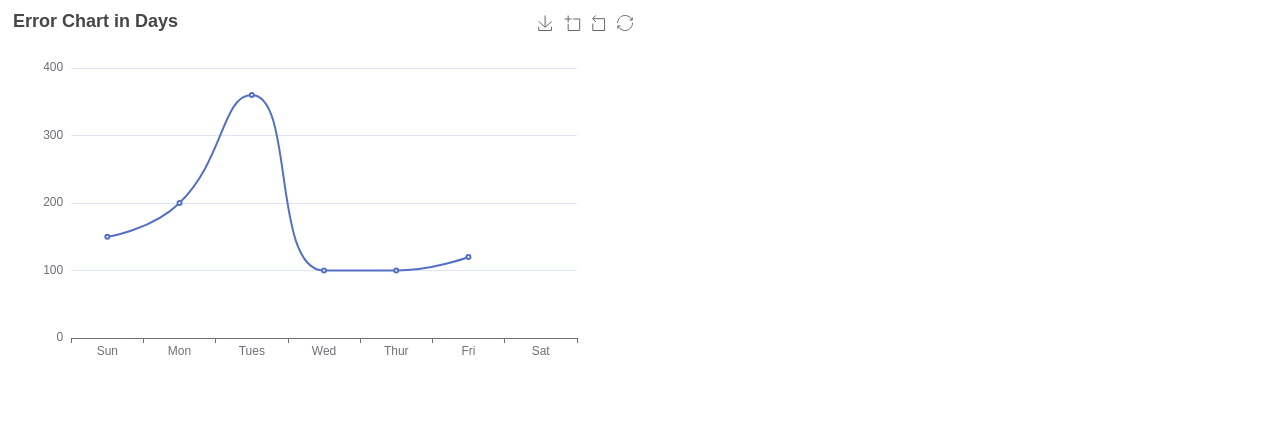
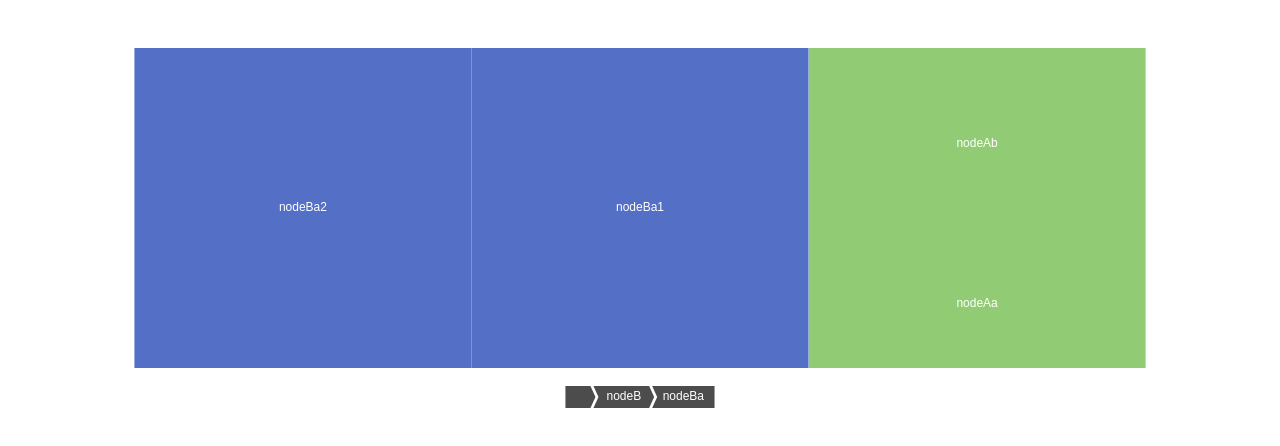
Before and after one commit to Codeyg12/test-view, a Next.js app: page / in a window 1280 px wide. Shown: the top 446 px of the page. Built offline with nearby package versions, Linux system fonts and the light colour scheme.

Commit message:
Starting treemap :

```diff
--- /dev/null
+++ b/app/components/TreeMap.tsx
@@ -0,0 +1,63 @@
+'use client'
+
+import React from 'react';
+import ReactECharts from 'echarts-for-react';
+
+const TreeMap: React.FC = () => {
+
+    const option = {
+        series: [
+          {
+            type: 'treemap',
+            data: [
+              {
+                name: 'nodeA',
+                value: 10,
+                children: [
+                  {
+                    name: 'nodeAa',
+                    value: 4
+                  },
+                  {
+                    name: 'nodeAb',
+                    value: 6,
+                    link: 'http://echarts.apache.org/en/option.html#series-treemap.data.children.link'
+                  }
+                ]
+              },
+              {
+                name: 'nodeB',
+                value: 20,
+                children: [
+                  {
+                    name: 'nodeBa',
+                    value: 20,
+                    children: [
+                      {
+                        name: 'nodeBa1',
+                        value: 10
+                      },
+                      {
+                        name: 'nodeBa2',
+                        value: 10
+                      }
+                    ]
+                  }
+                ]
+              }
+            ],
+            nodeClick: "link",
+            roam: 'move',
+            zoomLock: true
+            // https://echarts.apache.org/en/option.html#series-treemap.nodeClick
+          }
+        ]
+      };
+
+  return <ReactECharts
+    option={option}
+    style={{ height: 400 }}
+  />;
+};
+
+export default TreeMap;
--- a/app/page.tsx
+++ b/app/page.tsx
@@ -2,6 +2,7 @@
 import GithubUsers from "./components/GithubUsers";
 import LineGraph from "./components/LineGraph";
 import PieChart from "./components/PieChart";
+import TreeMap from "./components/TreeMap";
 
 export default function Home() {
   return (
@@ -13,9 +14,10 @@ export default function Home() {
         <PieChart chartData={[{ testType: 'Steps', failures: 37, passes: 63 }]} />
       </div> */}
       {/* <GithubUsers /> */}
-      <div className="w-1/2">
+      {/* <div className="w-1/2">
         <LineGraph />
-      </div>
+      </div> */}
+      <TreeMap />
     </>
   );
 }
```
